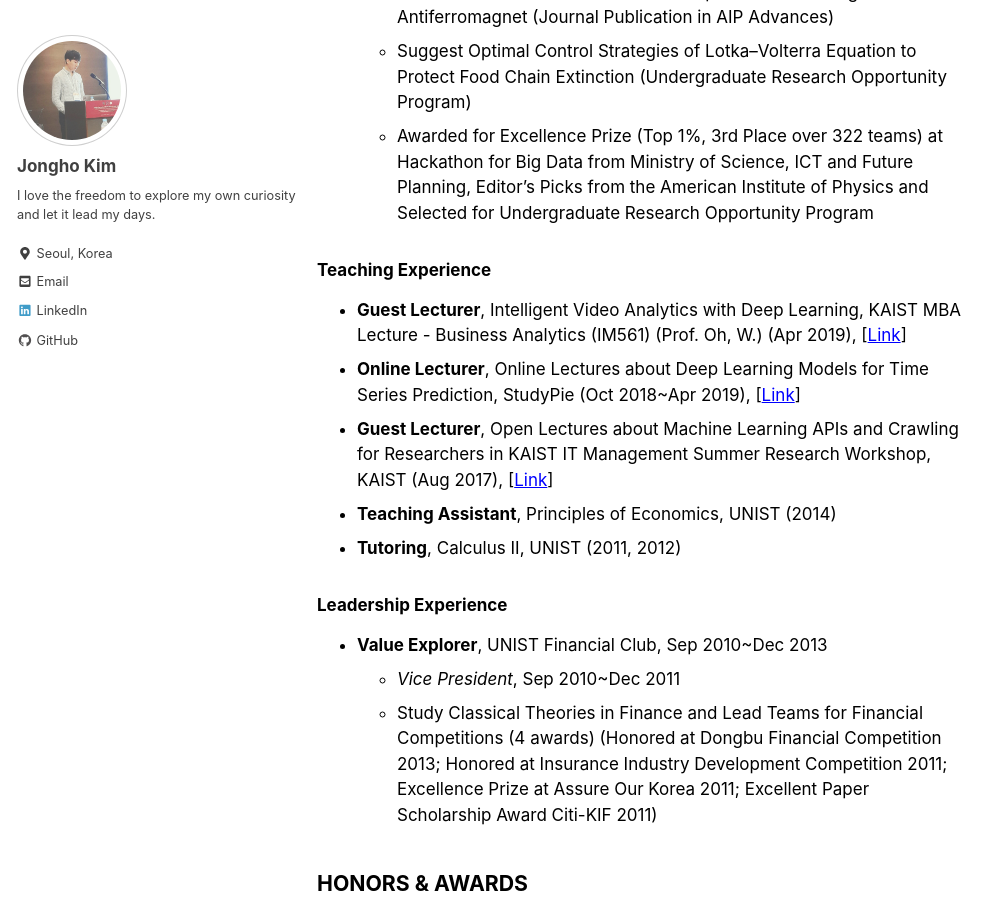
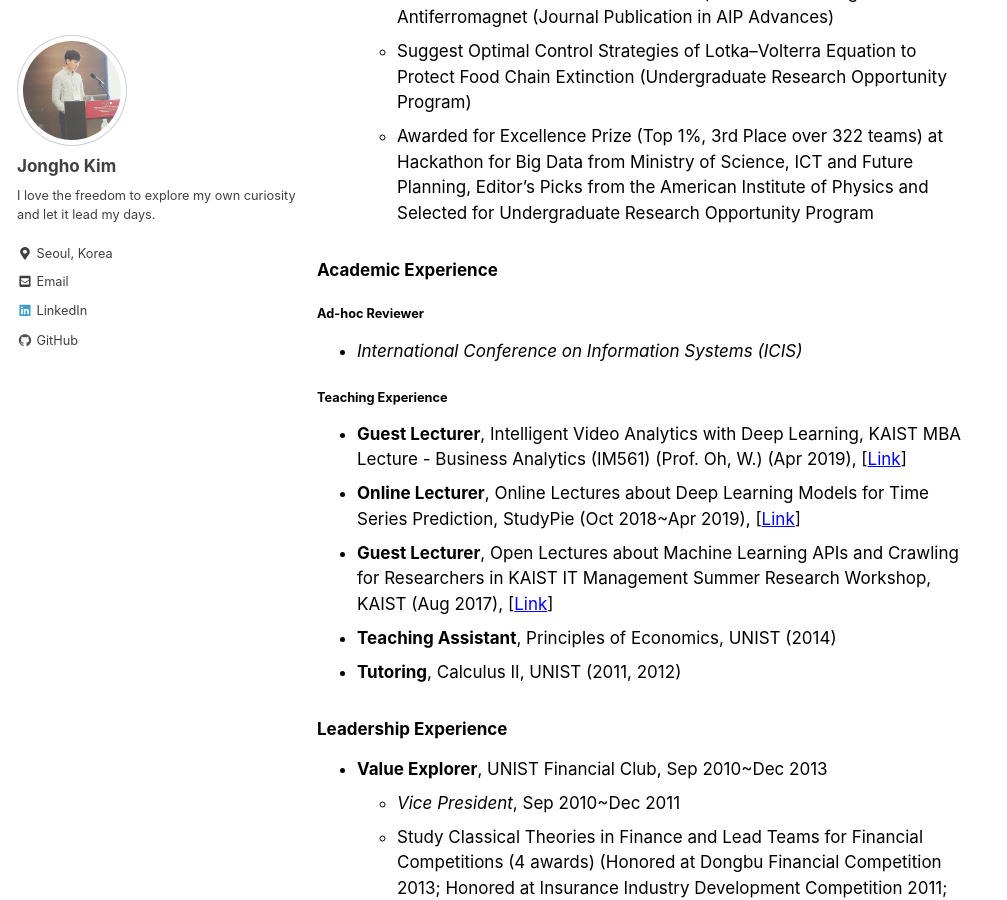
Before and after one commit to jonghkim/jonghkim.github.io, a Jekyll site: the page built from _pages/about.md, in a window 1280 px wide and 900 px high, scrolled down 2080 px. Shown: the whole window, without its empty margins (0-1007 px from the left). Built offline with Jekyll 4.4.1, drawn with Linux system fonts in a browser that asks for light colours; nearby versions of some CDN libraries; some of the changed text lies outside the part shown.

Commit message:
Experience Update

```diff
--- a/_pages/about.md
+++ b/_pages/about.md
@@ -53,7 +53,11 @@ last_modified_at: 2019-03-19
     - Suggest Optimal Control Strategies of Lotka–Volterra Equation to Protect Food Chain Extinction (Undergraduate Research Opportunity Program)
     - Awarded for Excellence Prize (Top 1%, 3rd Place over 322 teams) at Hackathon for Big Data from Ministry of Science, ICT and Future Planning, Editor’s Picks from the American Institute of Physics and Selected for Undergraduate Research Opportunity Program
 
-### Teaching Experience
+### Academic Experience
+#### Ad-hoc Reviewer
+- *International Conference on Information Systems (ICIS)*
+
+#### Teaching Experience
 - **Guest Lecturer**, Intelligent Video Analytics with Deep Learning, KAIST MBA Lecture - Business Analytics (IM561) (Prof. Oh, W.) (Apr 2019), [[Link](https://github.com/jonghkim/kaist-video-analytics)]
 - **Online Lecturer**, Online Lectures about Deep Learning Models for Time Series Prediction, StudyPie (Oct 2018~Apr 2019), [[Link](https://studypie.co/)]
 - **Guest Lecturer**, Open Lectures about Machine Learning APIs and Crawling for Researchers in KAIST IT Management Summer Research Workshop, KAIST (Aug 2017), [[Link](https://sites.google.com/view/kaist-mis-session2017)]
```
